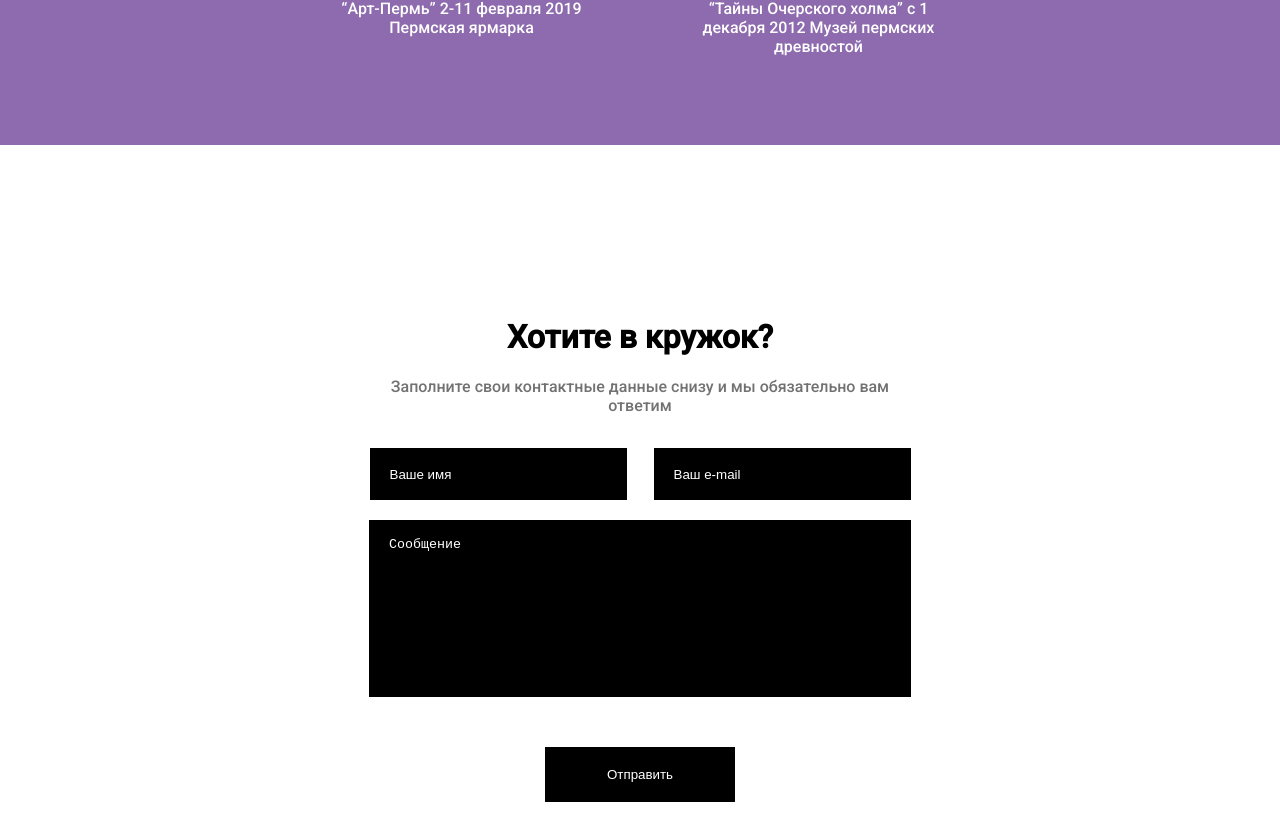
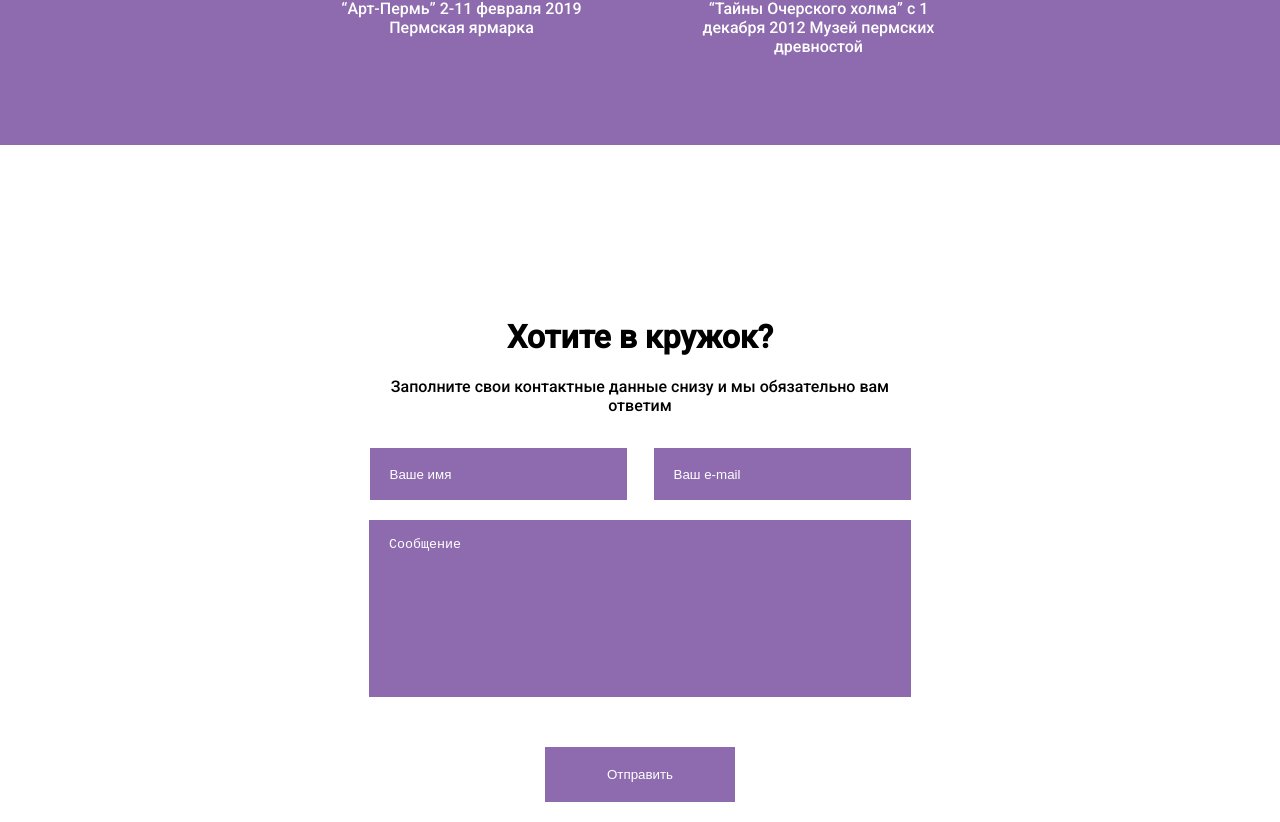
Before and after one commit to Danny1336/Web-Design-Art-Exhibition-, a plain HTML site: page index.html in a window 1280 px wide. Shown: the part 1498-2320 px from the top of the page. Drawn offline with Linux system fonts and the light colour scheme.

Commit message:
Update Style.css

```diff
--- a/Style/Style.css
+++ b/Style/Style.css
@@ -190,14 +190,14 @@ header{
 	font-size: 16px;
 	text-align: center;
 	padding-top: 173px;
-	color: #727272;
+	color: black;
 }
 .crujoch2{
 	padding-bottom: 21px;
 	font-family: Roboto;
 	font-style: normal;
 	font-size: 32px;
-	color: #000000;
+	color: black;
 }
 .imput1{
 	padding-top: 33px;
@@ -207,7 +207,7 @@ header{
 	padding-left: 20px;
 	width: 235px;
 	height: 50px;
-	background: black !important;
+	background: #8D6BAE !important;
 	color: white;
 	margin-right: 0px;
 	border: none;
@@ -216,7 +216,7 @@ header{
 	padding-left: 20px;
 	width: 235px;
 	height: 50px;
-	background: black !important;
+	background: #8D6BAE !important;
 	color: white;
 	margin-left: 27px;
 	border: none;
@@ -231,7 +231,7 @@ header{
 	padding-left: 20px;
 	width: 520px;
 	height: 158px;
-	background: black !important;
+	background: #8D6BAE !important;
 	color: white;
 	resize: none;
 	border: none;
@@ -245,7 +245,7 @@ header{
 	width: 190px;
 	height: 55px;
 	border: none;
-	background: black !important;
+	background: #8D6BAE !important;
 	color: white;
 }
 .imputall{
```
